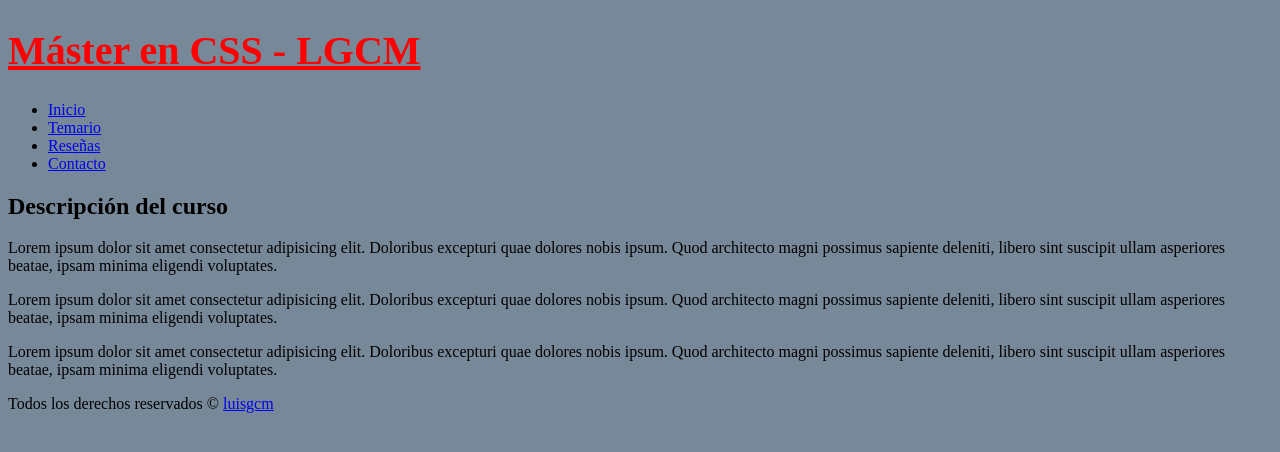
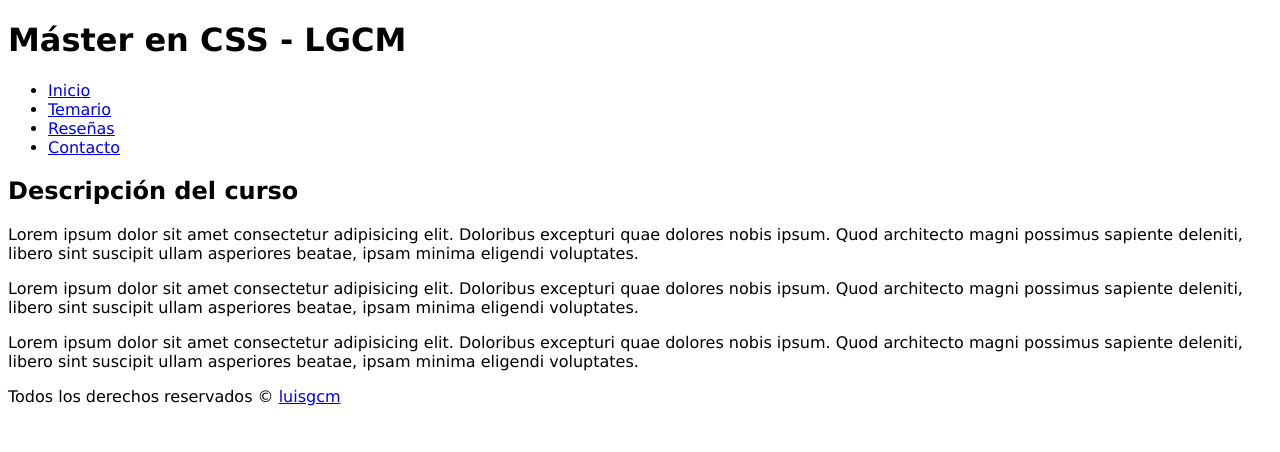
Before and after one commit to luisgcm/Master-CSS, a plain HTML site: page learning-css/index.html in a window 1280 px wide. Drawn offline with Linux system fonts and the light colour scheme.

Commit message:
modified styles.css

```diff
--- a/learning-css/styles.css
+++ b/learning-css/styles.css
@@ -1,9 +1,16 @@
-body{
-    background-color: lightslategray;
+/*
+########### SELECTORES ###########
+*/
+
+/*Selector universal*/
+*{
+    font-family: Verdana, Geneva, Tahoma, sans-serif;
 }
 
-h1{
-    color: red;
-    text-decoration: underline;
-    font-size: 40px;
-}
+/*Selector de etiqueta*/
+
+/*Selector de id*/
+
+/*Selector de clase*/
+
+/*Selector de atributo*/
```
